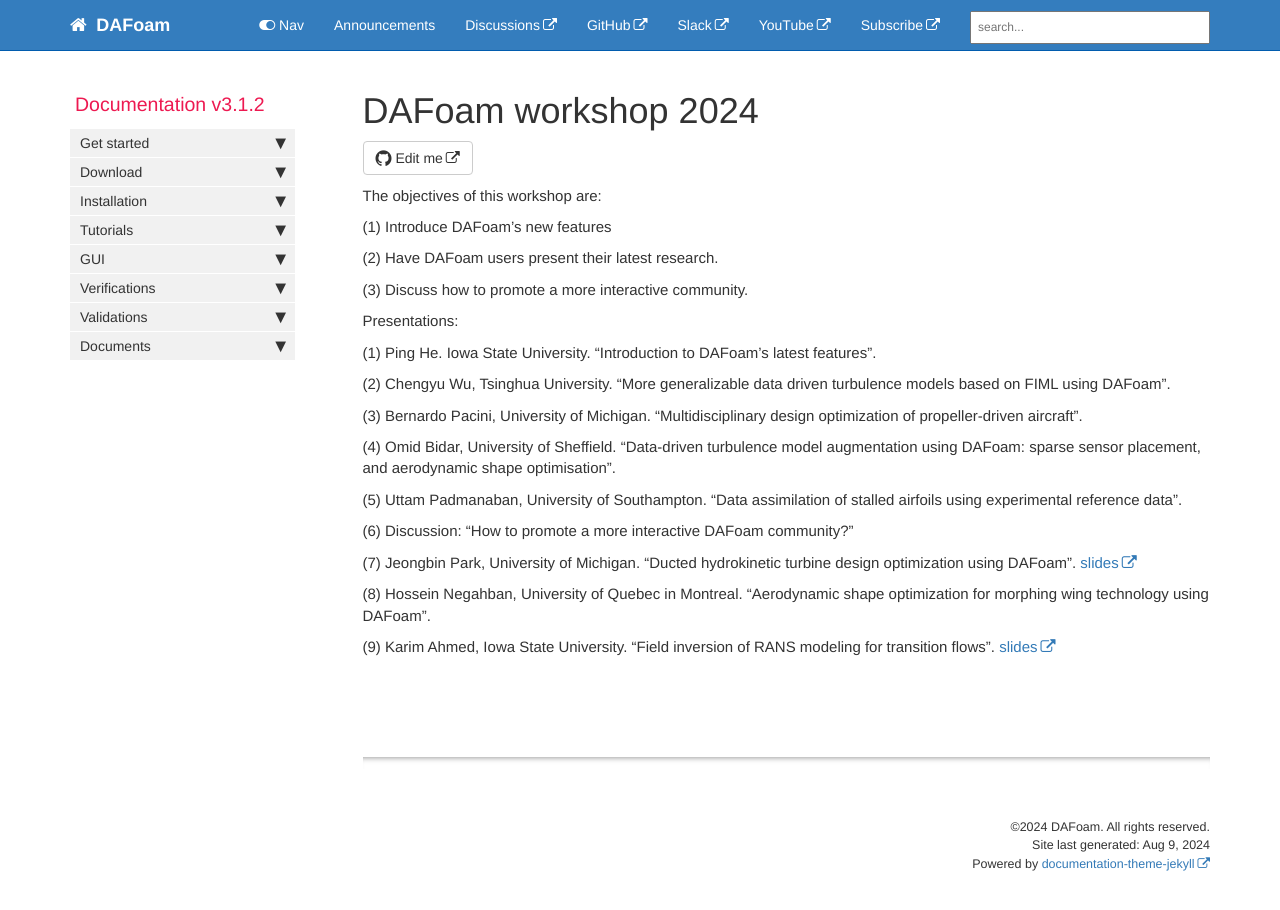
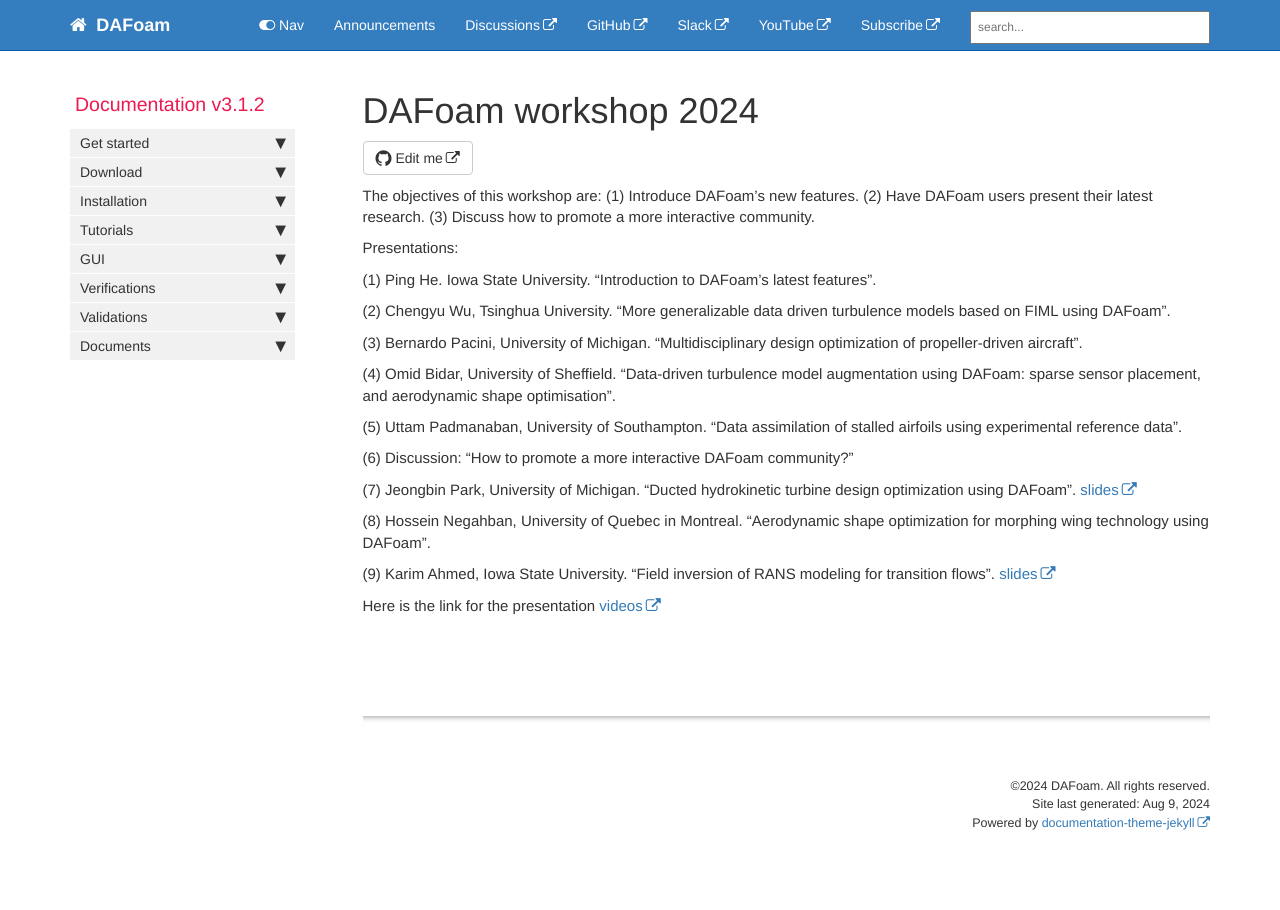
Before and after one commit to DAFoam/DAFoam.github.io, a Jekyll site: the page built from pages/mydoc/mydoc_workshops_2024.md, in a window 1280 px wide and 924 px high. Shown: the top 910 px of the window. Built offline with Jekyll 4.4.1, drawn with Linux system fonts in a browser that asks for light colours; comment, search, counter and statistics services are not loaded.

Commit message:
content update

```diff
--- a/pages/mydoc/mydoc_workshops_2024.md
+++ b/pages/mydoc/mydoc_workshops_2024.md
@@ -7,13 +7,7 @@ permalink: dafoam_workshop_2024.html
 folder: mydoc
 ---
 
-The objectives of this workshop are:
-
-(1) Introduce DAFoam’s new features
-
-(2) Have DAFoam users present their latest research.
-
-(3) Discuss how to promote a more interactive community.
+The objectives of this workshop are: (1) Introduce DAFoam’s new features. (2) Have DAFoam users present their latest research. (3) Discuss how to promote a more interactive community.
 
 Presentations:
 
@@ -35,5 +29,6 @@ Presentations:
 
 (9) Karim Ahmed, Iowa State University. "Field inversion of RANS modeling for transition flows". [slides](https://dafoam.github.io/images/pdfs/DAFoam_Workshop_2024_Presentation_Karim_Ahmed.pdf)
 
+Here is the link for the presentation [videos](https://www.youtube.com/watch?v=NCNKDXpHJ2w&t)
 
 {% include links.html %}
```
